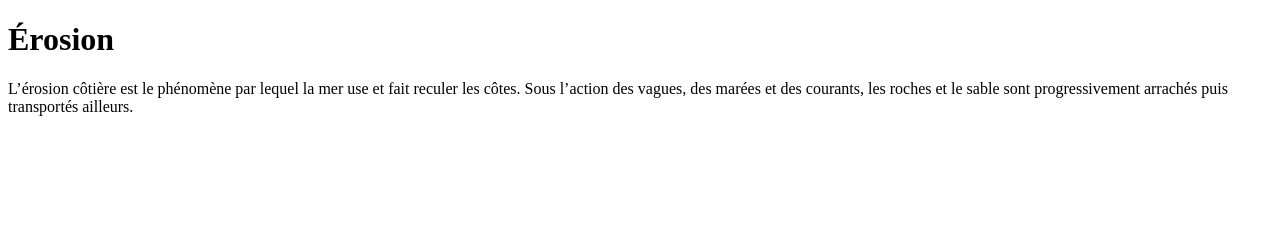
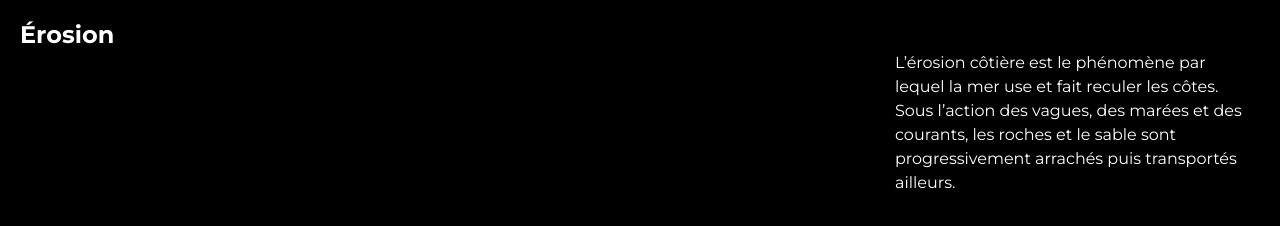
Before and after one commit to zoegoujon/Centrotus, a website: page centrotus/src/pages/erosion.html in a window 1280 px wide. Drawn offline with Linux system fonts and the light colour scheme.

Commit message:
style(erosion): add sketches

```diff
--- a/centrotus/src/pages/erosion.html
+++ b/centrotus/src/pages/erosion.html
@@ -3,6 +3,7 @@
 <head>
     <meta charset="UTF-8">
     <meta name="viewport" content="width=device-width, initial-scale=1.0">
+    <link rel="stylesheet" href="/src/styles/erosion.css"/>
     <link rel="stylesheet" href="https://fonts.googleapis.com/css2?family=Montserrat:wght@100..900&display=swap">
     <title>Érosion - Centrotus</title>
     <script type="module" src="/src/script/erosion.js"></script>
--- /dev/null
+++ b/centrotus/src/styles/erosion.css
@@ -0,0 +1,33 @@
+body {
+    font-family: "Montserrat";
+    margin: 0;
+    padding: 0;
+    background-color: #000;
+    color: white;
+    overflow: hidden;
+    background-size: cover;
+    background-position: center;
+    height: 100vh;
+    width: 100%;
+}
+
+h1 {
+    position: absolute;
+    top: 20px;
+    left: 20px;
+    margin: 0;
+    font-size: 24px;
+    color: white;
+}
+
+#erosion-text {
+    position: absolute;
+    top: 20px;
+    right: 20px;
+    width: 350px;
+    background: rgba(0, 0, 0, 0.7);
+    padding: 15px;
+    border-radius: 5px;
+    font-size: 16px;
+    line-height: 1.5;
+}
```
Also changed, not shown: centrotus/src/img/erosion1.jpeg (added), centrotus/src/img/erosion2.jpeg (added), centrotus/src/img/erosion3.jpeg (added), centrotus/src/img/erosion4.jpeg (added).
